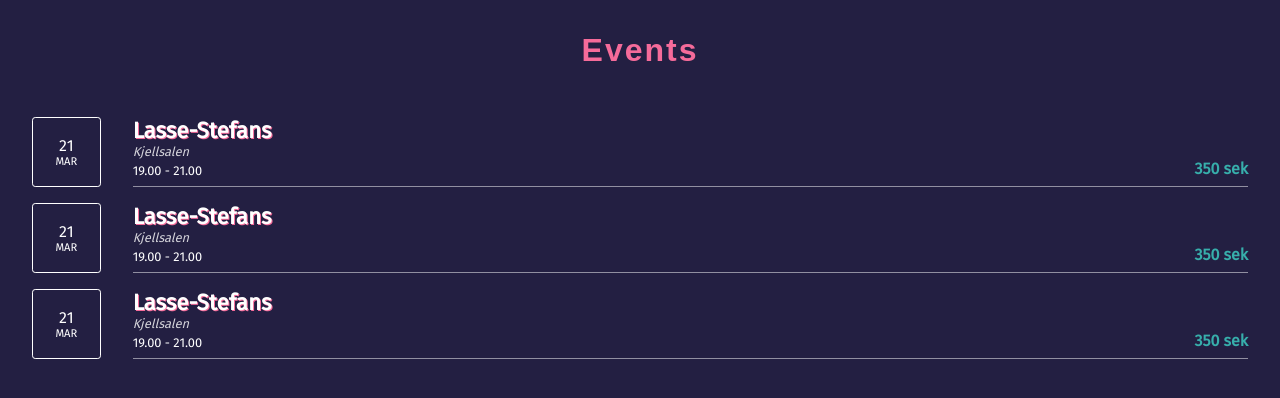
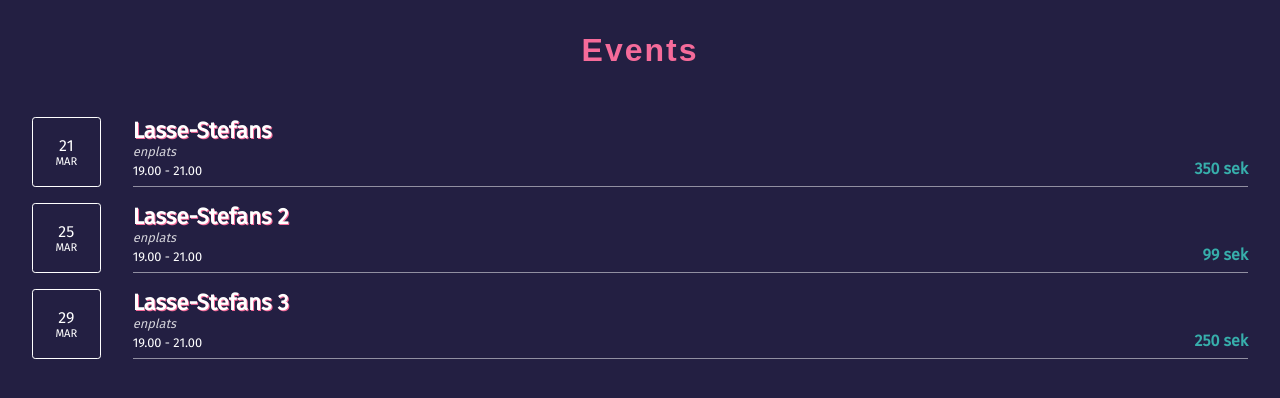
Before and after one commit to jensengbg-stefan-isgren/Where-its, a Vue app: page /#/events in a window 1280 px wide. Shown: the top 398 px of the page. Built offline with nearby package versions, Linux system fonts and the light colour scheme; a web font is replaced by a local one.

Commit message:
added store connection

```diff
--- a/src/components/eventItem.vue
+++ b/src/components/eventItem.vue
@@ -1,14 +1,14 @@
 <template>
     <article class="event-item">
         <div class="event-item-date">
-            <p class="event-item-date-day">21</p>
-            <p class="event-item-date-month">mar</p>
+            <p class="event-item-date-day">{{ eventDay }}</p>
+            <p class="event-item-date-month">{{ eventMonth }}</p>
         </div>
         <div class="event-item-info">
-            <h2 class="event-item-name">Lasse-Stefans</h2>
-            <p class="event-item-place">Kjellsalen</p>
-            <p class="event-item-time">19.00 - 21.00</p>
-            <p class="event-item-price">350 sek</p>
+            <h2 class="event-item-name">{{ eventItemData.name }}</h2>
+            <p class="event-item-place">{{ eventItemData.place }}</p>
+            <p class="event-item-time">{{ eventItemData.startTime }} - {{ eventItemData.endTime }}</p>
+            <p class="event-item-price">{{ eventItemData.price }} sek</p>
         </div>
     </article>
 </template>
@@ -16,6 +16,22 @@
 <script>
 export default {
     name: 'eventItem',
+    props: {
+        eventItemData: Object
+    },
+    computed: {
+        eventDay() {
+            let date = new Date(this.eventItemData.date);
+            let day = date.getDate();
+            return day;
+        },
+        eventMonth() {
+            let monthNames = ['jan', 'feb', 'mar', 'apr', 'may', 'jun', 'jul', 'aug', 'sep', 'oct', 'nov', 'dec'];
+            let date = new Date(this.eventItemData.date);
+            let month = date.getMonth();
+            return monthNames[month];
+        }
+    }
 }
 </script>
 
--- a/src/store/index.js
+++ b/src/store/index.js
@@ -5,6 +5,32 @@ Vue.use(Vuex)
 
 export default new Vuex.Store({
   state: {
+    eventsList: [
+      {
+        name: 'Lasse-Stefans',
+        place: 'enplats',
+        startTime: '19.00',
+        endTime: '21.00',
+        date: '2020-03-21',
+        price: '350'
+      },
+      {
+        name: 'Lasse-Stefans 2',
+        place: 'enplats',
+        startTime: '19.00',
+        endTime: '21.00',
+        date: '2020-03-25',
+        price: '99'
+      },
+      {
+        name: 'Lasse-Stefans 3',
+        place: 'enplats',
+        startTime: '19.00',
+        endTime: '21.00',
+        date: '2020-03-29',
+        price: '250'
+      }
+    ]
   },
   mutations: {
   },
--- a/src/views/Events.vue
+++ b/src/views/Events.vue
@@ -2,9 +2,7 @@
     <main class="main-container">
         <h1 class="heading">Events</h1>
         <div class="event-container">
-           <eventItem />
-           <eventItem />
-           <eventItem />
+           <eventItem v-for="(item, index) in eventList" :key="index" :eventItemData="item" />
         </div>
     </main>
 </template>
@@ -15,6 +13,11 @@ export default {
     name: 'Events',
     components: {
         eventItem
+    },
+    computed: {
+        eventList() {
+            return this.$store.state.eventsList;
+        }
     }
 }
 </script>
```
